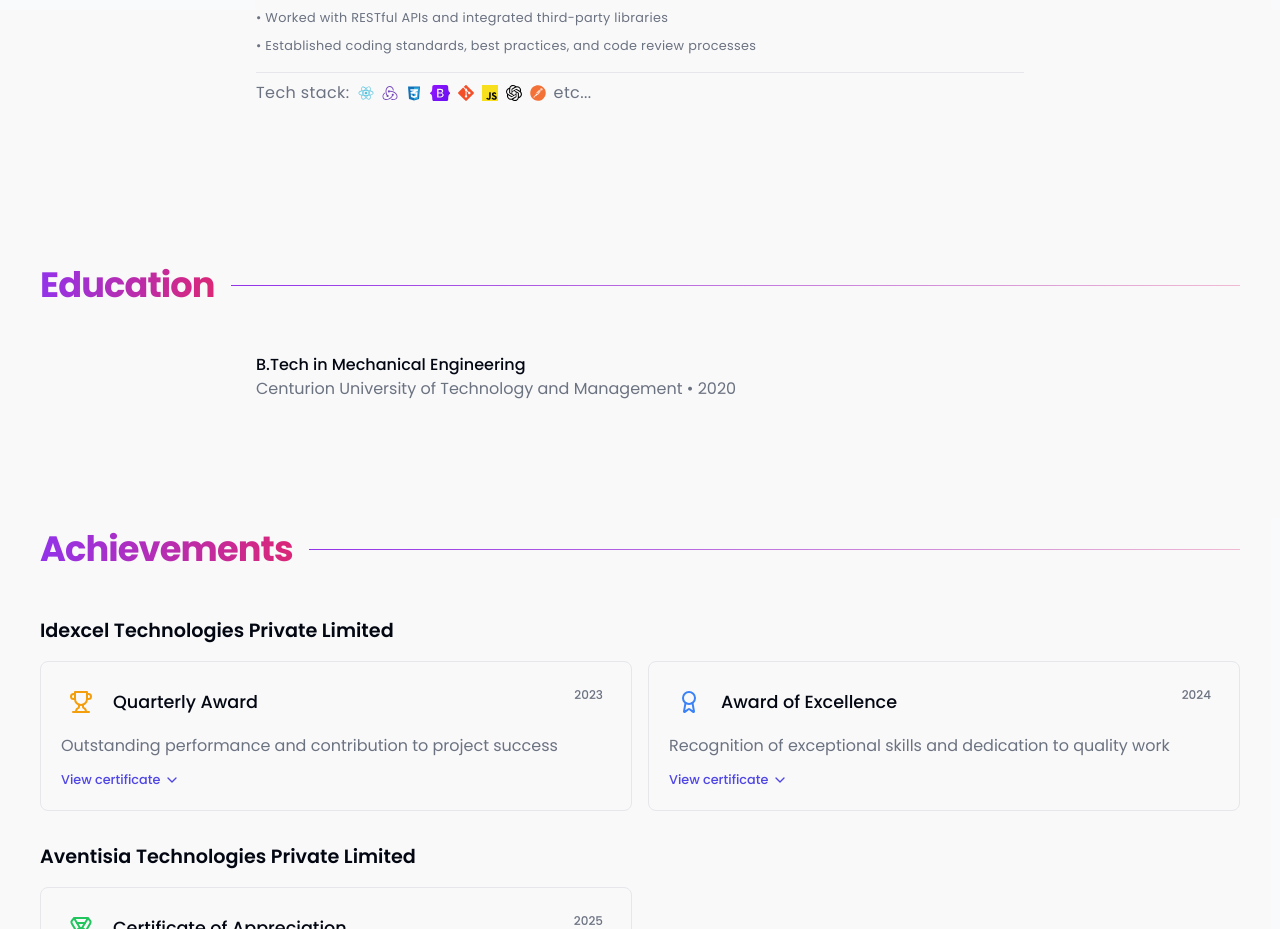
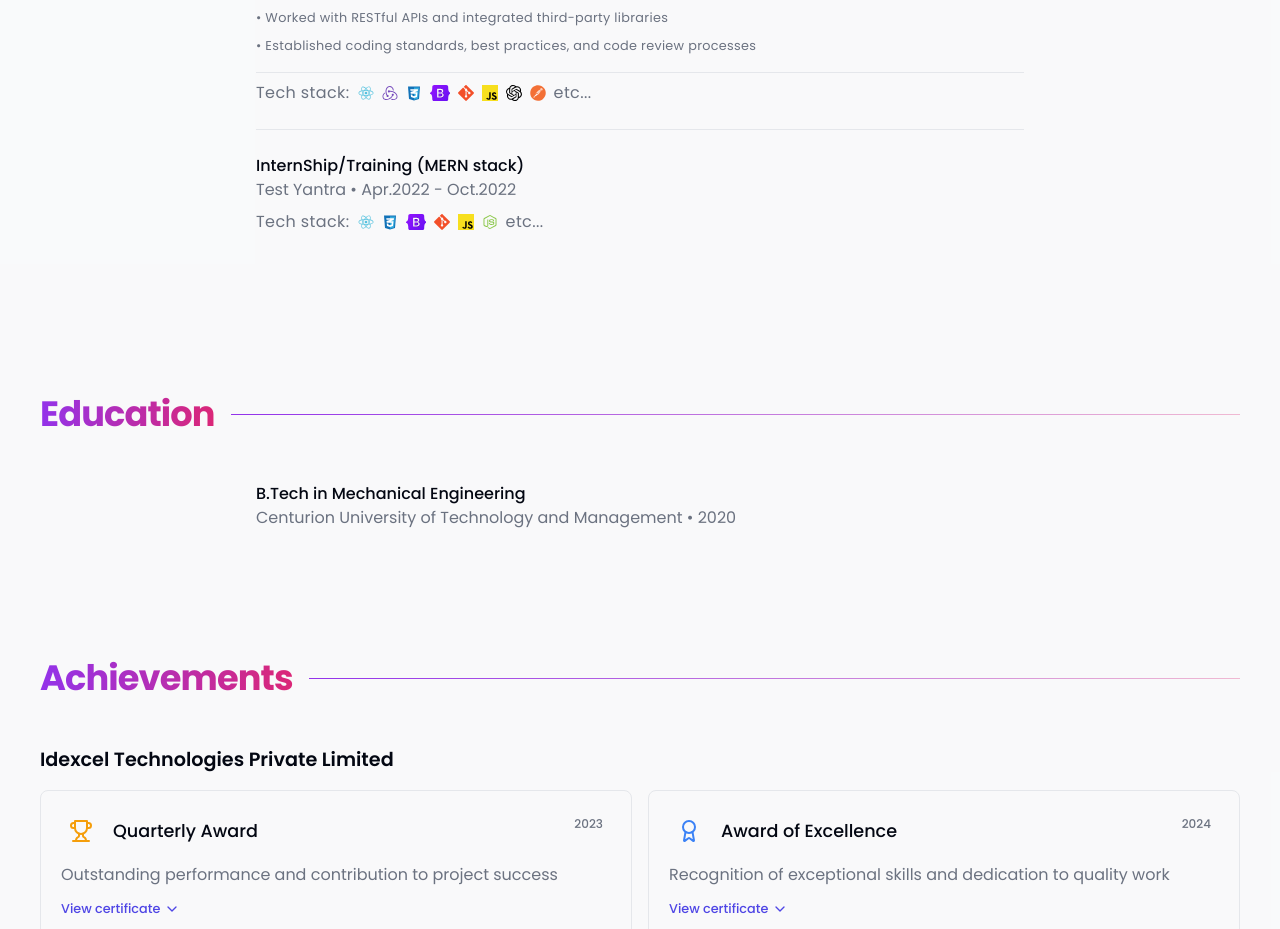
Before and after one commit to RaviTejaLadi/ravitejal, a React (Vite) app: page / in a window 1280 px wide. Shown: the part 3801-4730 px from the top of the page. Built offline with nearby package versions, Linux system fonts and the light colour scheme.

Commit message:
feat:Add Internship details

```diff
--- a/src/pages/ExperienceSection.tsx
+++ b/src/pages/ExperienceSection.tsx
@@ -10,6 +10,7 @@ import {
   Css,
   Git,
   JavaScript,
+  Node,
   OpenAi,
   PostMan,
   React,
@@ -136,6 +137,21 @@ const ExperienceSection = () => {
                   <PostMan className="w-h h-4" /> etc...
                 </p>
               </div>
+              <Separator />
+              <div>
+                <h4 className="font-medium">InternShip/Training (MERN stack)</h4>
+                <p className="text-muted-foreground">Test Yantra • Apr.2022 - Oct.2022</p>
+                <p className="mt-2 tracking-wide text-muted-foreground flex items-center gap-2">
+                  Tech stack:
+                  <React className="w-h h-4" />
+                  <Css className="w-h h-4" />
+                  <Bootstrap className="w-h h-4" />
+                  <Git className="w-h h-4" />
+                  <JavaScript className="w-h h-4" />
+                  <Node className="w-h h-4" />
+                  etc...
+                </p>
+              </div>
             </div>
           </div>
         </div>
```
